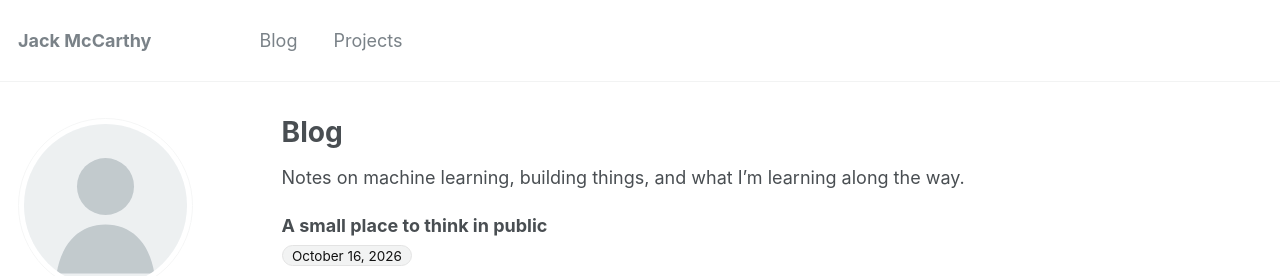
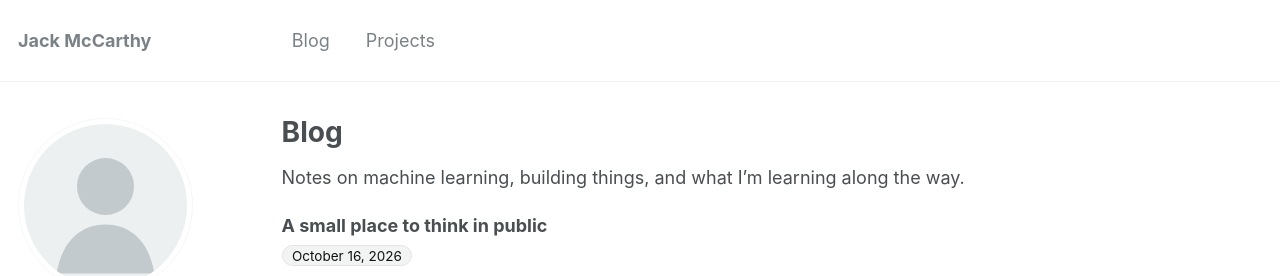
Before and after one commit to jwmccarthy/jwmccarthy.github.io, a Jekyll site: the page built from _pages/index.md, in a window 1280 px wide. Shown: the top 276 px of the page. Built offline with Jekyll 4.4.1, drawn with Linux system fonts in a browser that asks for light colours.

Commit message:
Fine tune header content alignment

```diff
--- a/assets/css/main.scss
+++ b/assets/css/main.scss
@@ -60,7 +60,7 @@
 
 @media (min-width: 57.8125em) {
   .masthead__menu-item--lg {
-    padding-right: calc(2em + 2rem);
+    padding-right: calc(2em + 3.8rem);
   }
 
   .sidebar {
```
